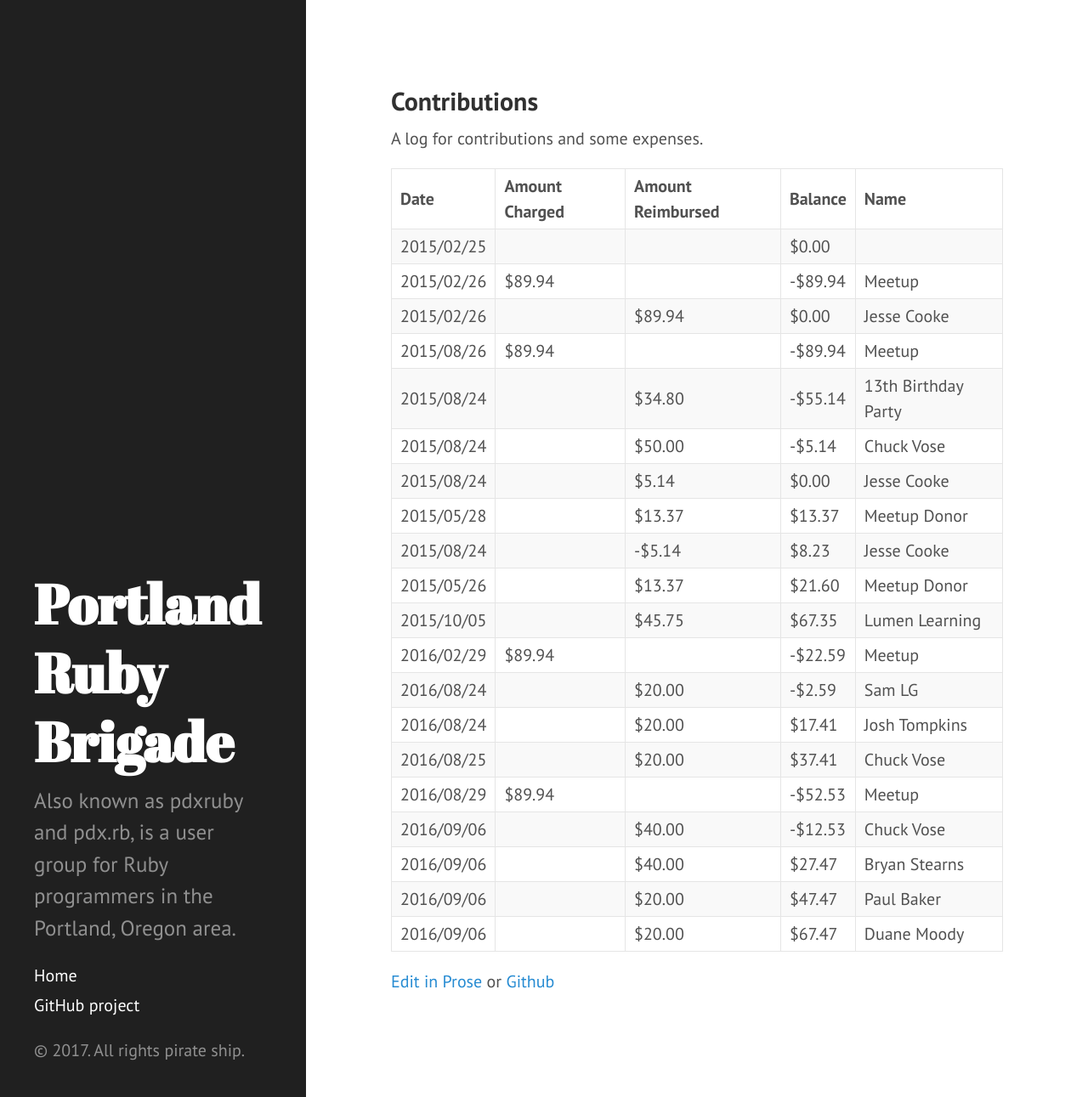
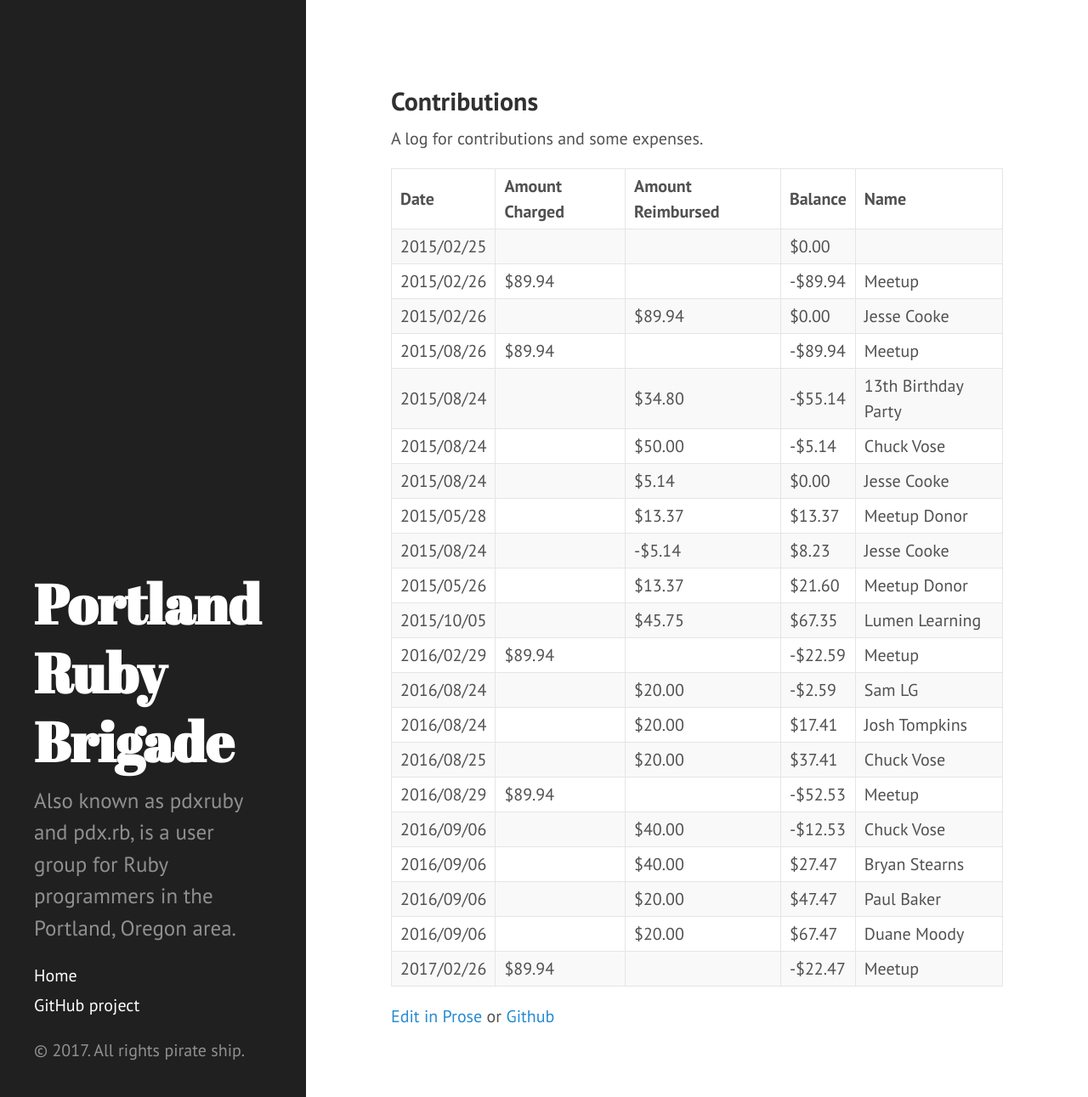
Before and after one commit to pdxruby/pdxruby.github.io, a Jekyll site: the page built from contributions.md, in a window 1280 px wide and 1291 px high. Shown: the whole window at 85% size. Built offline with Jekyll 4.4.1, drawn with Linux system fonts in a browser that asks for light colours.

Commit message:
Log Feb 2017 Meetup charge, paid by @jc00ke

```diff
--- a/contributions.md
+++ b/contributions.md
@@ -29,3 +29,4 @@ A log for contributions and some expenses.
 | 2016/09/06 |                | $40.00            | $27.47    | Bryan Stearns       |
 | 2016/09/06 |                | $20.00            | $47.47    | Paul Baker          |
 | 2016/09/06 |                | $20.00            | $67.47    | Duane Moody         |
+| 2017/02/26 | $89.94         |                   | -$22.47   | Meetup              |
```
